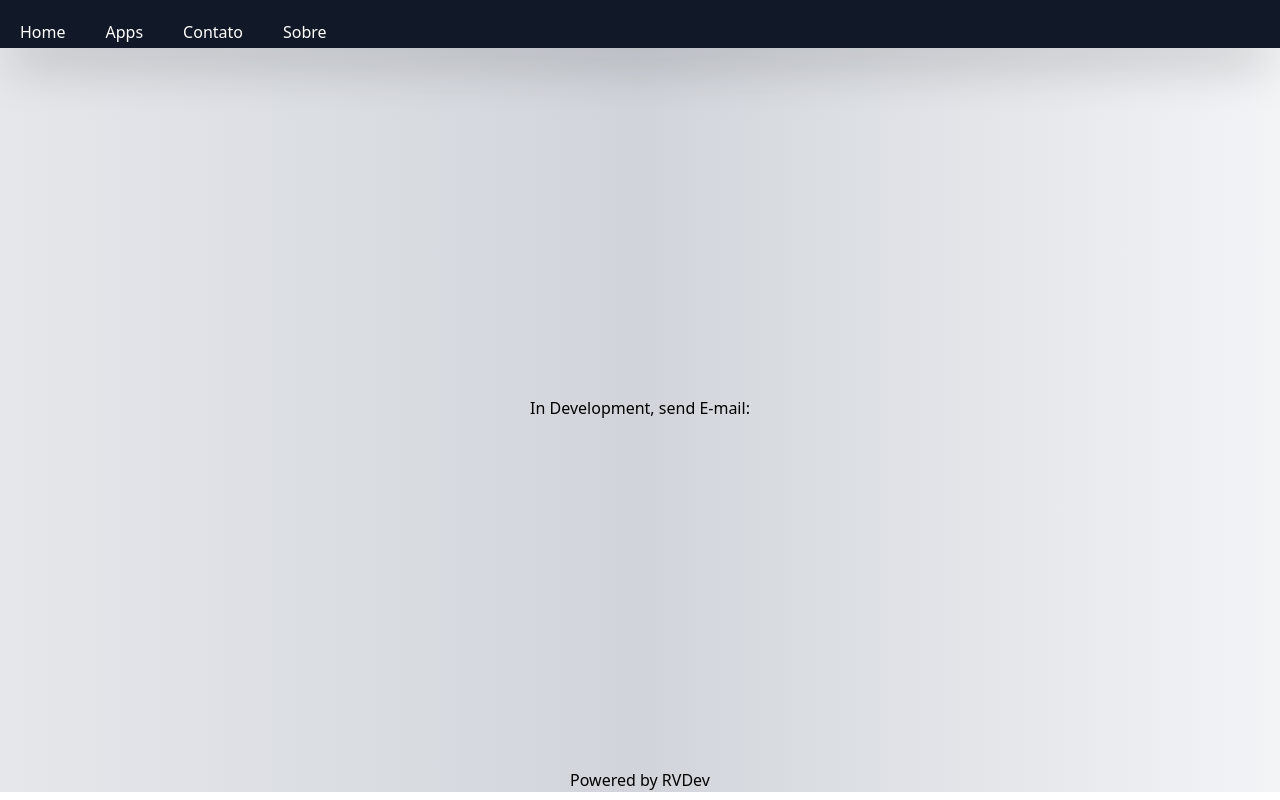
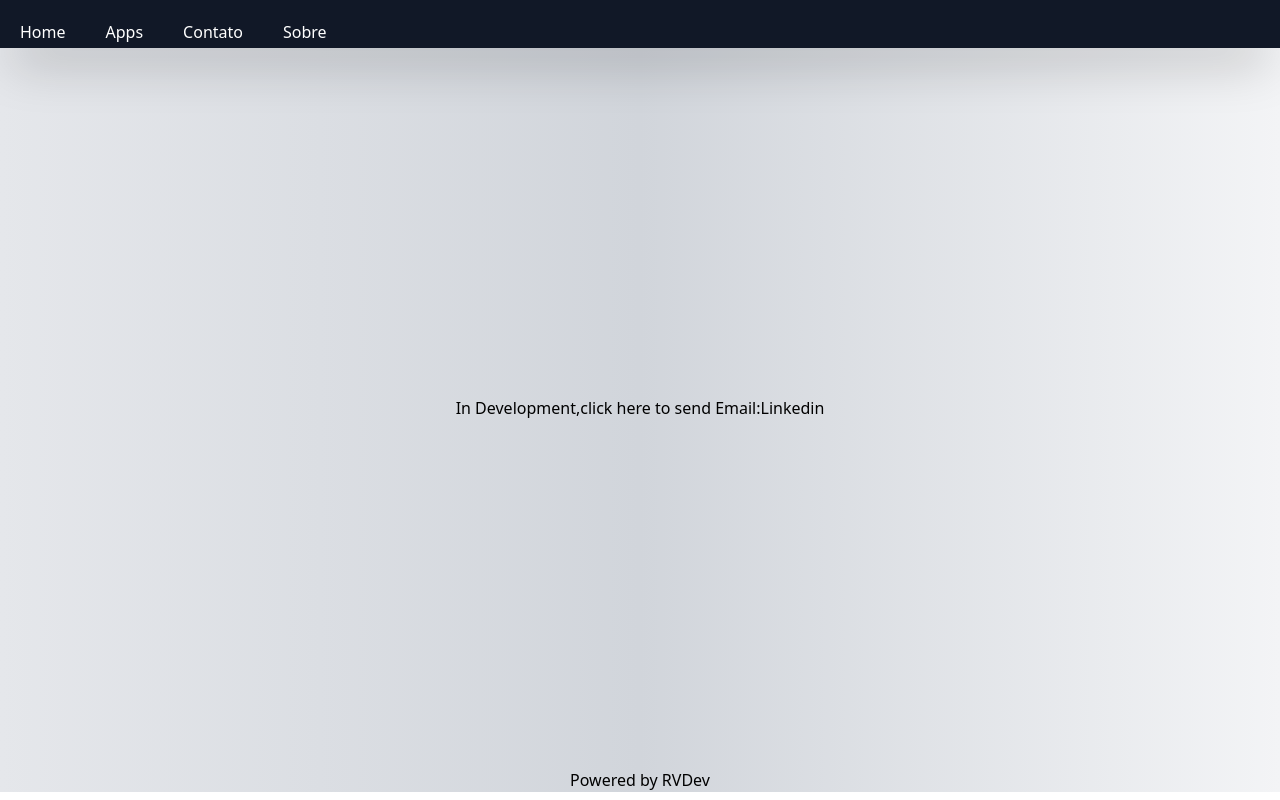
Before and after one commit to RicardoAVieira/portfolio, a Next.js app: page /contact in a window 1280 px wide. Built offline with nearby package versions, Linux system fonts and the light colour scheme.

Commit message:
Contact Correction.

```diff
--- a/pages/contact.js
+++ b/pages/contact.js
@@ -20,8 +20,8 @@ export default function Contact() {
             <div className={styles.container}>
                 <main className={styles.main}>
                     <h1>
-                        <a href="mailto:ricardo.antunes.vieira@gmail.com">In Development, send E-mail:</a>
-
+                        <a href="mailto:ricardo.antunes.vieira@gmail.com">In Development,click here to send Email:</a>
+                        <a href="https://www.linkedin.com/in/ricardoav/" target="_blank">Linkedin</a>
 
                     </h1>
                 </main>
```
